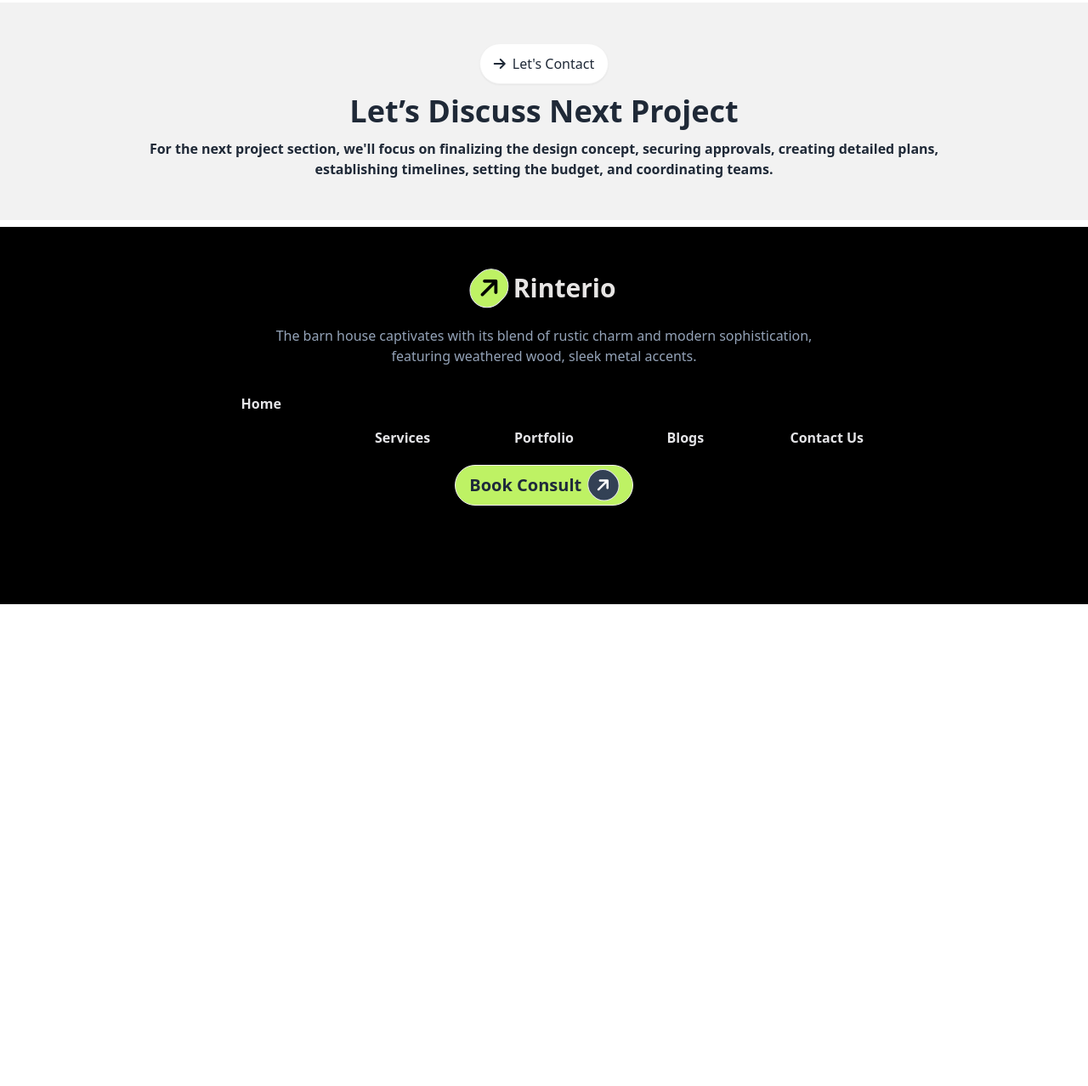
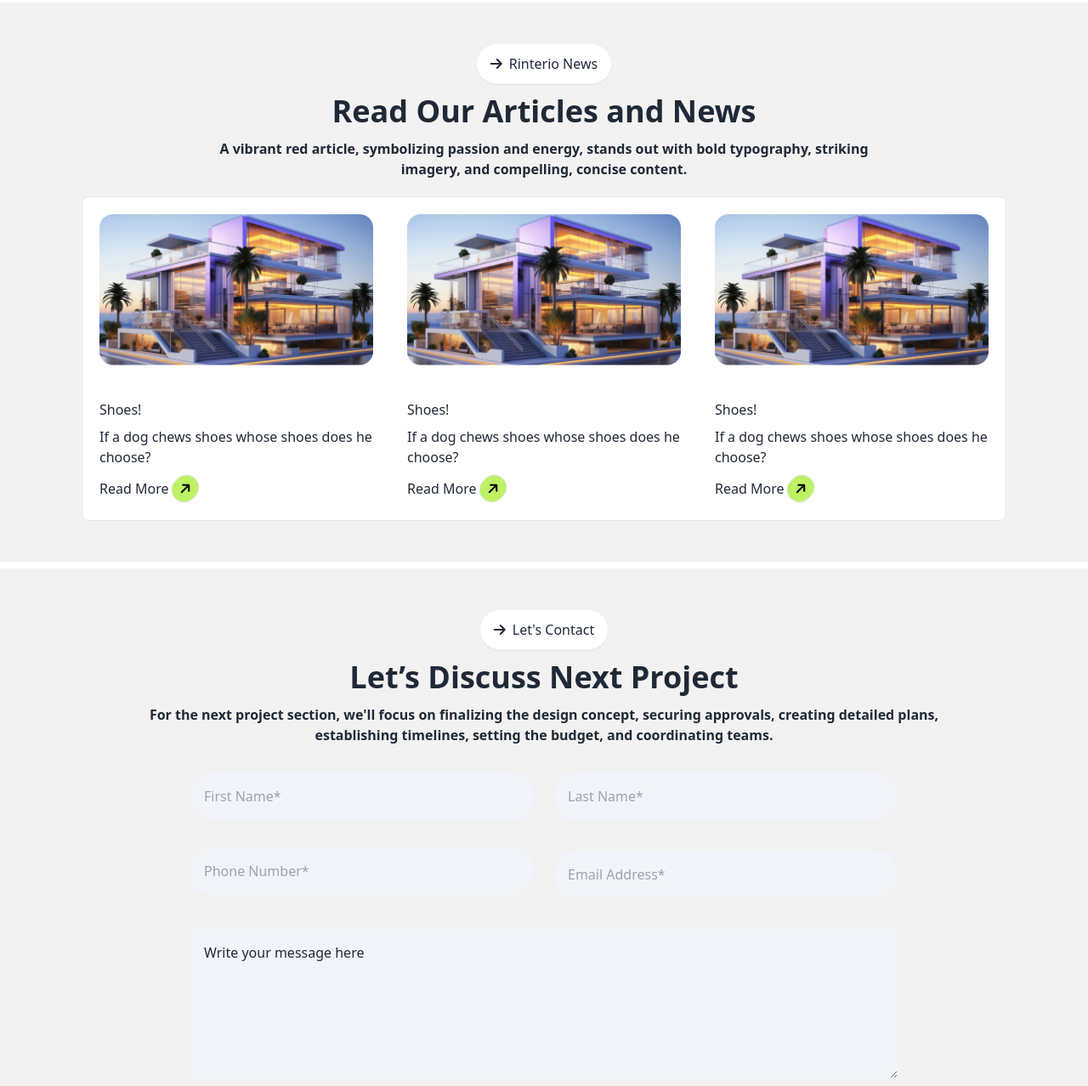
Before and after one commit to atik-bashar/assignment-3, a plain HTML site: page index.html in a window 1280 px wide. Shown: the part 2576-3854 px from the top of the page at 85% size. Before the commit the page ends 3287 px from the top, so only its background shows below. Drawn offline with nearby package versions, Linux system fonts and the light colour scheme.

Commit message:
added main section

```diff
--- a/index.html
+++ b/index.html
@@ -168,15 +168,90 @@
                 </div>
             </div>
           </section>
+          <!-- Read article section not main part -->
+           <section class="container">
+            <div class="bg-base-200 lg:p-12 lg:px-24 mt-2">
+              <!-- text section -->
+              <div class="text-center space-y-3">
+                <button class="btn bg-white rounded-full text-base font-medium"><i class="fa-solid fa-arrow-right"></i>Rinterio News</button>
+                <h3 class="font-bold text-4xl">Read Our Articles and News</h3>
+                <p class="text-base font-semibold">A vibrant red article, symbolizing passion and energy, stands out with bold typography, striking <br> imagery, and compelling, concise content.</p>
+               </div>
+               <!-- Card section -->
+
+                <div class="bg-base-100 border rounded-lg grid lg:grid-cols-3 mt-5">
+                  <!-- card-1 -->
+                  <div>
+                    <div class="p-5">
+                      <img
+                        src="./assets/article1.png"
+                        alt="" />
+                    </div>
+                    <div class="space-y-2 p-5">
+                      <h2 class="">Shoes!</h2>
+                      <p>If a dog chews shoes whose shoes does he choose?</p>
+                      <h3>Read More <i class="fa-solid fa-arrow-up bg-lime-300 rotate-45 space-x-2 border rounded-full p-2 text-black"></i></h3>
+                    </div>
+                  </div>
+                  <div>
+                    <div class="p-5">
+                      <img
+                        src="./assets/article1.png"
+                        alt="" />
+                    </div>
+                    <div class="space-y-2 p-5">
+                      <h2 class="">Shoes!</h2>
+                      <p>If a dog chews shoes whose shoes does he choose?</p>
+                      <h3>Read More <i class="fa-solid fa-arrow-up bg-lime-300 rotate-45 space-x-2 border rounded-full p-2 text-black"></i></h3>
+                    </div>
+                  </div>
+                  <div>
+                    <div class="p-5">
+                      <img
+                        src="./assets/article1.png"
+                        alt="" />
+                    </div>
+                    <div class="space-y-2 p-5">
+                      <h2 class="">Shoes!</h2>
+                      <p>If a dog chews shoes whose shoes does he choose?</p>
+                      <h3>Read More <i class="fa-solid fa-arrow-up bg-lime-300 rotate-45 space-x-2 border rounded-full p-2 text-black"></i></h3>
+                    </div>
+                  </div>
+                  </div>
+            </div>
+           </section>
           <!-- Next Project Section -->
            <section class="container">
-            <div class="bg-base-200 mt-2 p-12 px-28">
+            <div class="bg-base-200 mt-2 p-6 px-12 lg:p-12 lg:px-28">
               <!-- text section -->
               <div class="text-center space-y-3">
                 <button class="btn bg-white rounded-full text-base font-medium"><i class="fa-solid fa-arrow-right"></i>Let's Contact</button>
                 <h3 class="font-bold text-4xl">Let’s Discuss Next Project</h3>
                 <p class="text-base font-semibold">For the next project section, we'll focus on finalizing the design concept, securing approvals, creating detailed plans, <br> establishing timelines, setting the budget, and coordinating teams.</p>
                </div>
+               <!-- Form section -->
+                <div class="lg:col-span-2 px-10 text-center lg:px-28 mt-5">
+                  <div class="grid grid-cols-1 lg:grid-cols-2 gap-6">
+                    <div>
+                      <input class="mt-2 p-4 lg:mt-3 lg:p-4 border-none outline-none bg-slate-100 rounded-full lg:w-full" type="text" placeholder="First Name*">
+                    </div>
+                    <div>
+                      <input class="mt-2 p-4 lg:mt-3 lg:p-4 border-none outline-none bg-slate-100 rounded-full lg:w-full" type="text" placeholder="Last Name*">
+                    </div>
+                    <div>
+                      <input class="mt-2 p-4 lg:'mt-3 lg:p-4 border-none outline-none bg-slate-100 rounded-full lg:w-full" type="text" placeholder="Phone Number*">
+                    </div>
+                    <div>
+                      <input class="mt-2 p-4 lg:mt-3 lg:p-4 border-none outline-none bg-slate-100 rounded-full lg:w-full" type="text" placeholder="Email Address*">
+                    </div>
+                    <div class="lg:col-span-2">
+                      <textarea rows="6" class="mt-2 p-4 lg:mt-3 lg:p-4 border-none outline-none bg-slate-100 rounded-lg lg:w-full"  name="" id="">Write your message here</textarea>
+                    </div>
+                    <div class="lg:col-span-2 lg:space-x-5">
+                      <button class="mt-2 p-4 lg:mt-3 lg:p-4 border-none outline-none bg-lime-400 rounded-full lg:w-full text-base font-bold">Send Mail<i class="fa-solid fa-arrow-right  bg-slate-700 text-white -rotate-45 border rounded-full p-5 lg:p-2"></i></button>
+                    </div>
+                  </div>
+                </div>
             </div>
            </section>
     </main>
```
